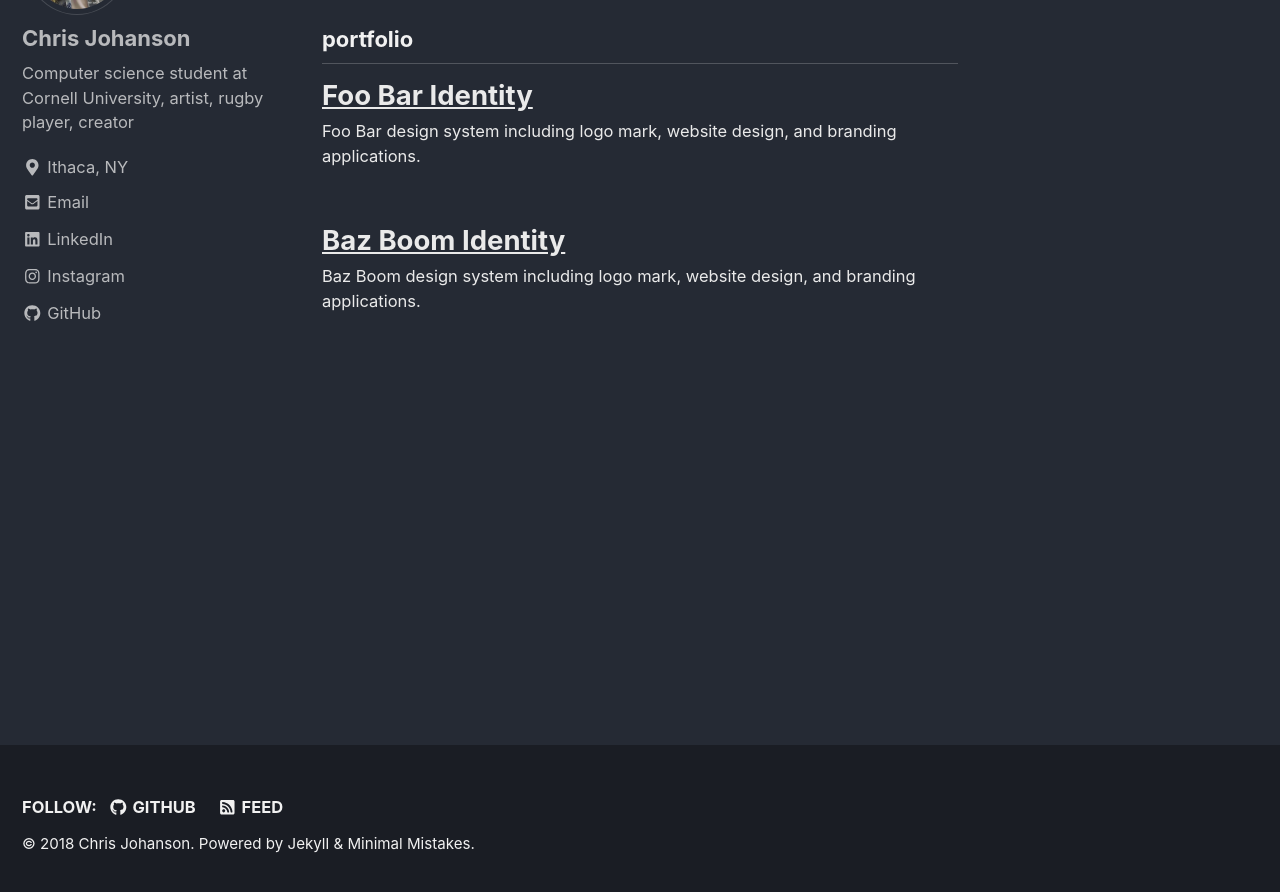
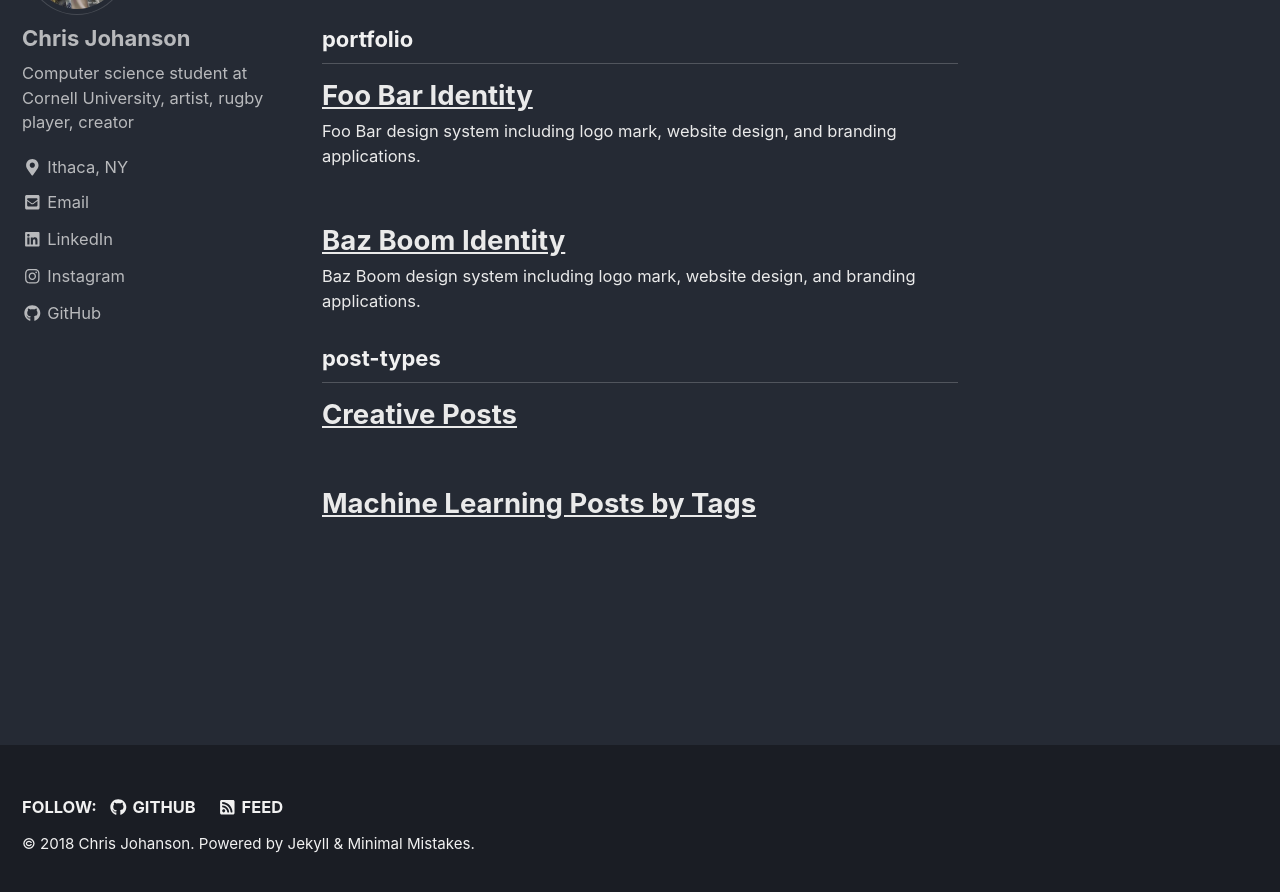
Before and after one commit to Chris-Johanson/Chris-Johanson.github.io, a Jekyll site: the page built from _pages/collection-archive.html, in a window 1280 px wide and 900 px high, scrolled down 253 px. Shown: the top 892 px of the window. Built offline with Jekyll 4.4.1, drawn with Linux system fonts in a browser that asks for light colours; nearby versions of some CDN libraries; some of the changed lines change nothing that is shown.

Commit message:
post types

```diff
--- a/_config.yml
+++ b/_config.yml
@@ -248,6 +248,9 @@ collections:
   creative:
     output: true
     permalink: /:collection/:path/
+  post-types:
+    output: true
+    permalink: /:collection/:path/
 
 
 # Defaults
--- a/_pages/posts-archive.md
+++ b/_pages/posts-archive.md
@@ -1,8 +1,8 @@
 ---
 title: Portfolio
 layout: collection
-permalink: /creative-posts/
-collection: creative-posts
+permalink: /post-types/
+collection: post-types
 entries_layout: grid
 classes: wide
 ---
```
Also changed, not shown: _post-types/creative.md (renamed from _pages/creative.md), _post-types/machinelearning.md (renamed from _pages/machinelearning.md).
